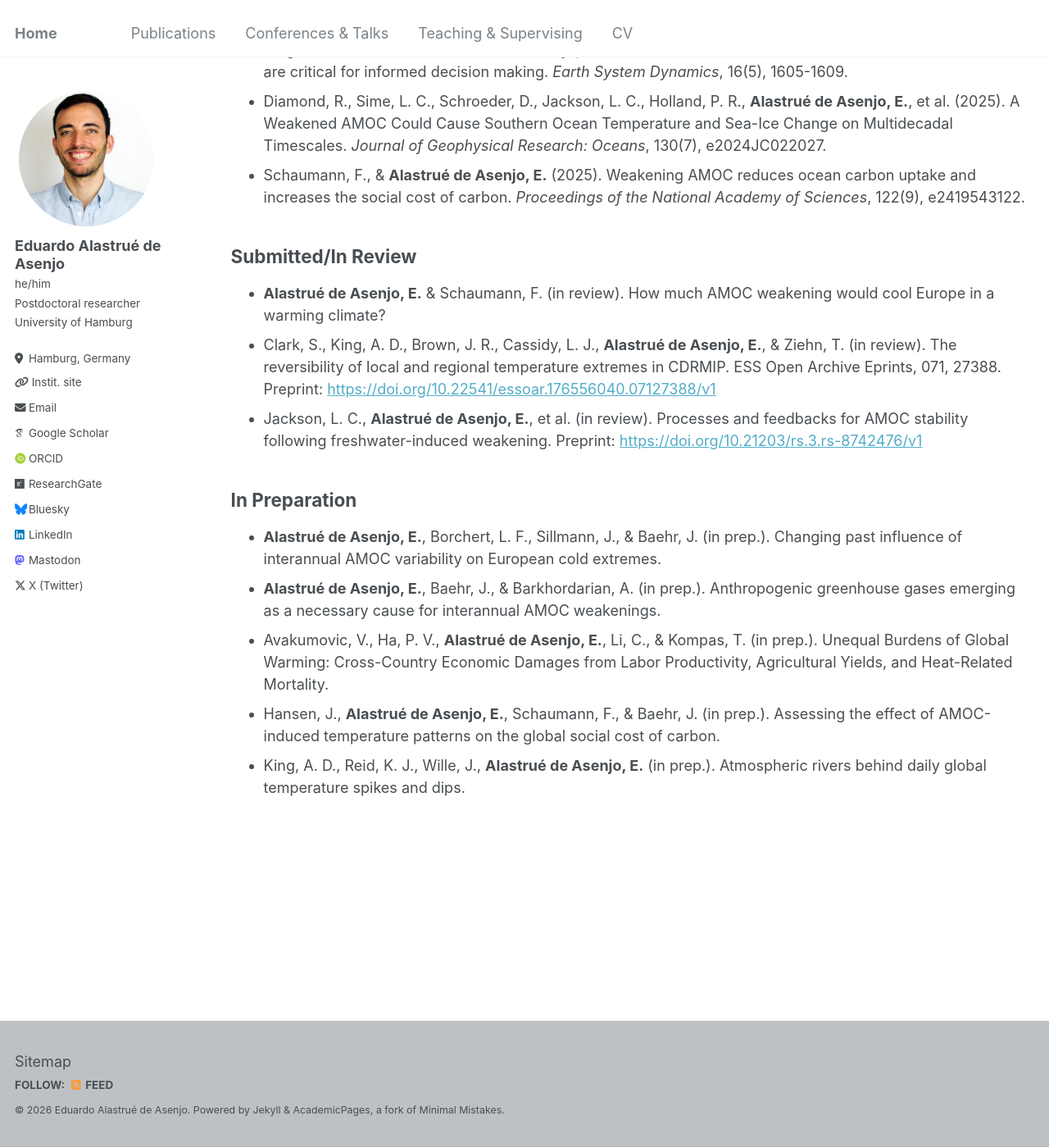
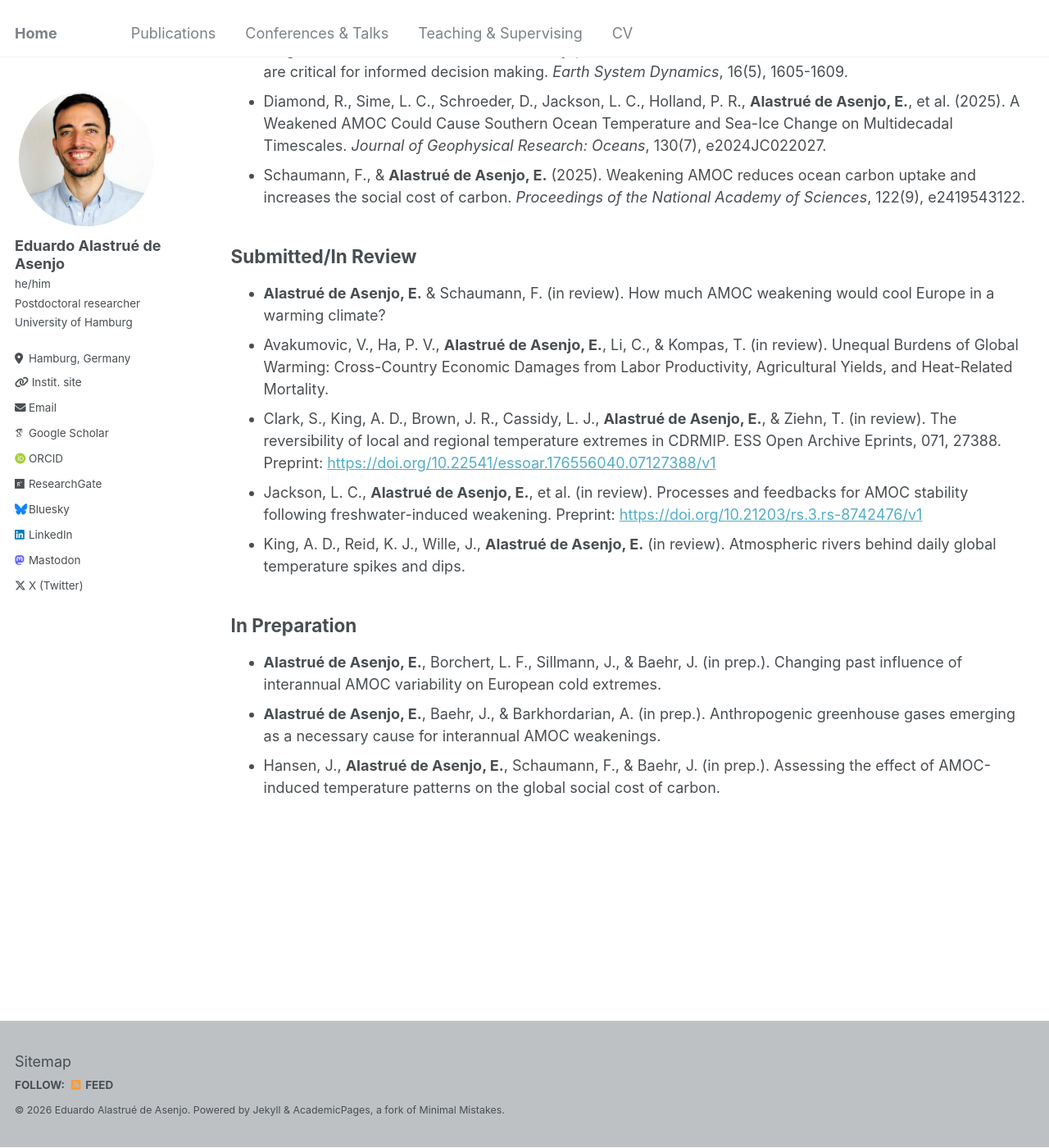
Before and after one commit to edualas/edualas.github.io, a Jekyll site: the page built from _pages/publications.md, in a window 1280 px wide and 1400 px high, scrolled down 407 px. Shown: the whole window at 82% size. Built offline with Jekyll 4.4.1, drawn with Linux system fonts in a browser that asks for light colours; some web fonts are replaced.

Commit message:
Refactor publication entries in publications.md
update status publications

```diff
--- a/_pages/publications.md
+++ b/_pages/publications.md
@@ -21,13 +21,13 @@ author_profile: true
 ## Submitted/In Review
 
 - **Alastrué de Asenjo, E.** & Schaumann, F. (in review). How much AMOC weakening would cool Europe in a warming climate?
+- Avakumovic, V., Ha, P. V., **Alastrué de Asenjo, E.**, Li, C., & Kompas, T. (in review). Unequal Burdens of Global Warming: Cross-Country Economic Damages from Labor Productivity, Agricultural Yields, and Heat-Related Mortality.
 - Clark, S., King, A. D., Brown, J. R., Cassidy, L. J., **Alastrué de Asenjo, E.**, & Ziehn, T. (in review). The reversibility of local and regional temperature extremes in CDRMIP. ESS Open Archive Eprints, 071, 27388. Preprint: <https://doi.org/10.22541/essoar.176556040.07127388/v1>
 - Jackson, L. C., **Alastrué de Asenjo, E.**, et al. (in review). Processes and feedbacks for AMOC stability following freshwater-induced weakening. Preprint: <https://doi.org/10.21203/rs.3.rs-8742476/v1>
+- King, A. D., Reid, K. J., Wille, J., **Alastrué de Asenjo, E.** (in review). Atmospheric rivers behind daily global temperature spikes and dips.
 
 ## In Preparation
 
 - **Alastrué de Asenjo, E.**, Borchert, L. F., Sillmann, J., & Baehr, J. (in prep.). Changing past influence of interannual AMOC variability on European cold extremes.
 - **Alastrué de Asenjo, E.**, Baehr, J., & Barkhordarian, A. (in prep.). Anthropogenic greenhouse gases emerging as a necessary cause for interannual AMOC weakenings.
-- Avakumovic, V., Ha, P. V., **Alastrué de Asenjo, E.**, Li, C., & Kompas, T. (in prep.). Unequal Burdens of Global Warming: Cross-Country Economic Damages from Labor Productivity, Agricultural Yields, and Heat-Related Mortality.
 - Hansen, J., **Alastrué de Asenjo, E.**, Schaumann, F., & Baehr, J. (in prep.). Assessing the effect of AMOC-induced temperature patterns on the global social cost of carbon.
-- King, A. D., Reid, K. J., Wille, J., **Alastrué de Asenjo, E.** (in prep.). Atmospheric rivers behind daily global temperature spikes and dips.
```
